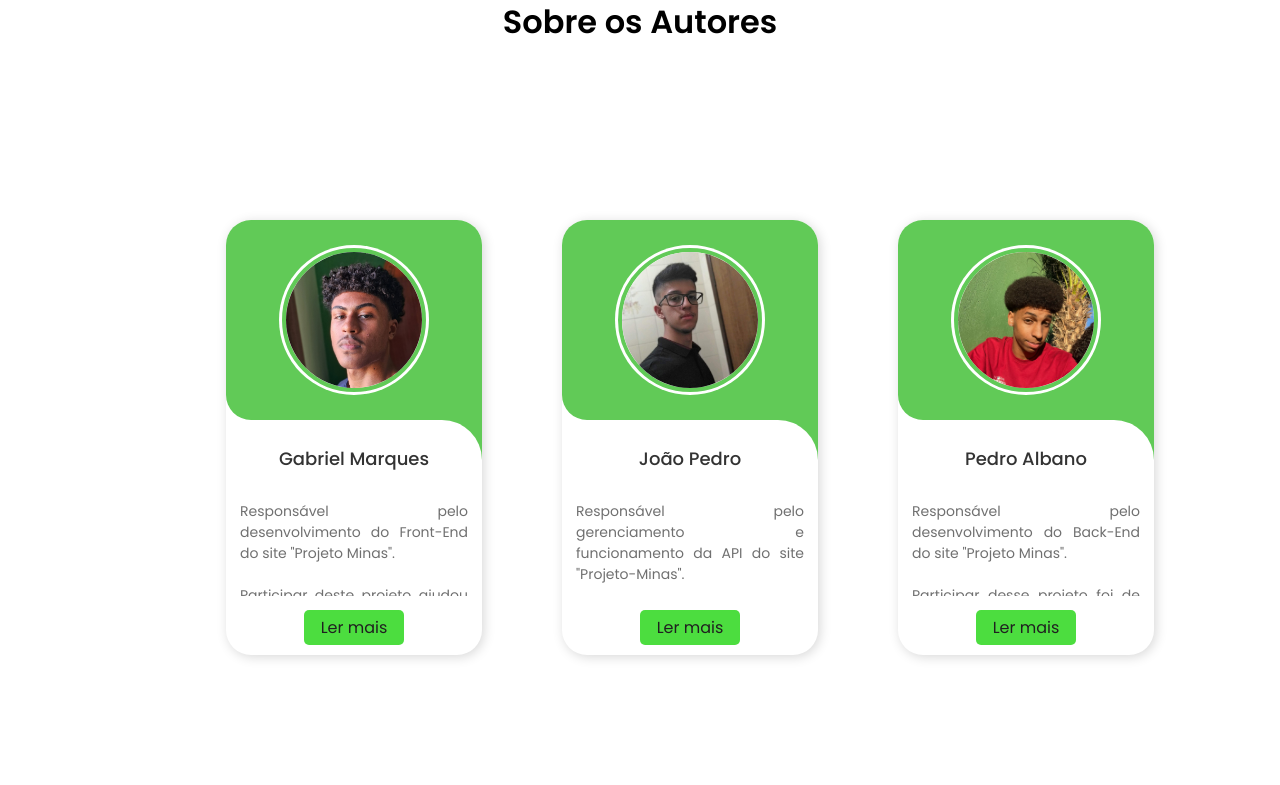
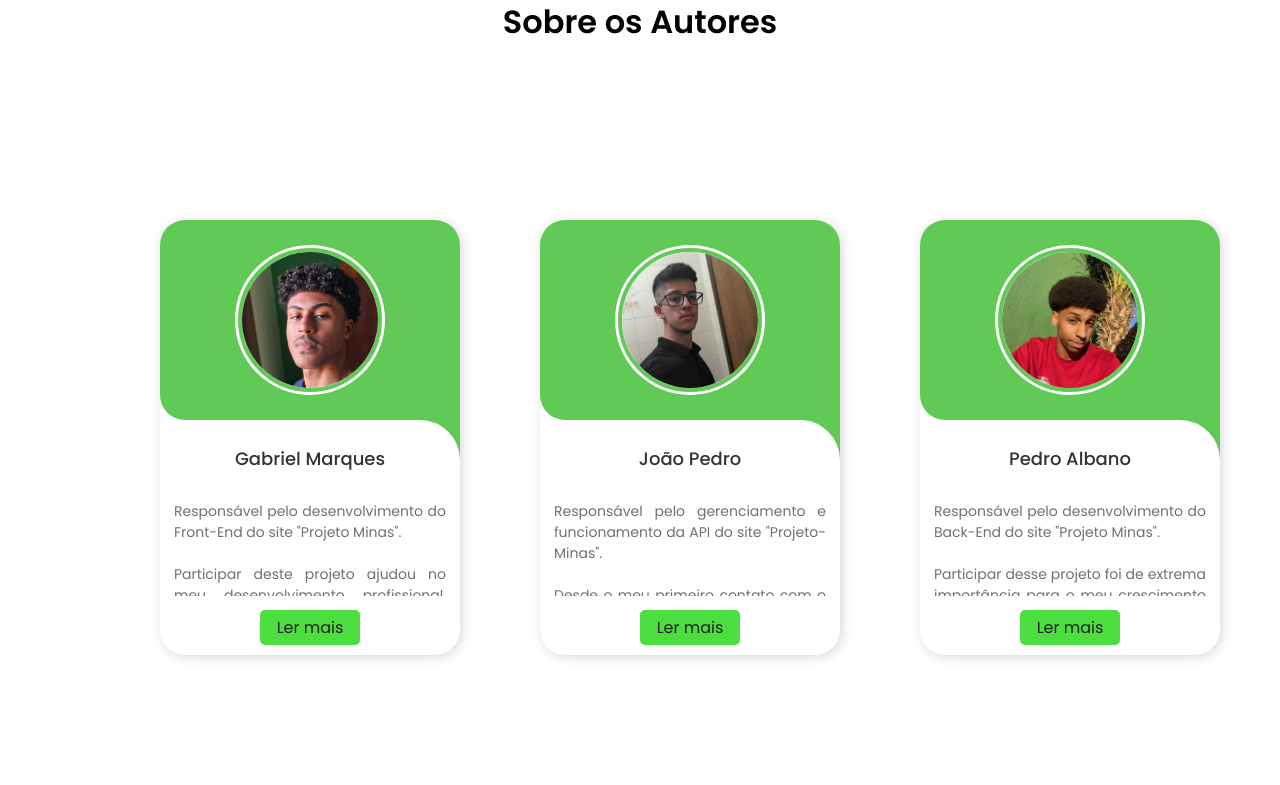
Before and after one commit to Marques35/Artferos, a PHP site: page /controller/sobrenos.html in a window 1280 px wide. Shown: the part 395-1180 px from the top of the page. Run offline with PHP 8.4, Linux system fonts and the light colour scheme; some libraries are stand-ins or nearby versions.

Commit message:
conserto do texto dos autores

```diff
--- a/css/sobrenos.css
+++ b/css/sobrenos.css
@@ -52,7 +52,6 @@
   border-radius: 25px;
   background-color: #ffffff;
   flex: 0 0 auto;
-  width: 20vw; /* Use vw for proportional scaling */
   max-width: 300px;
   margin: 0 15px;
   box-shadow: 2px 2px 12px rgba(0, 0, 0, 0.158);
```
